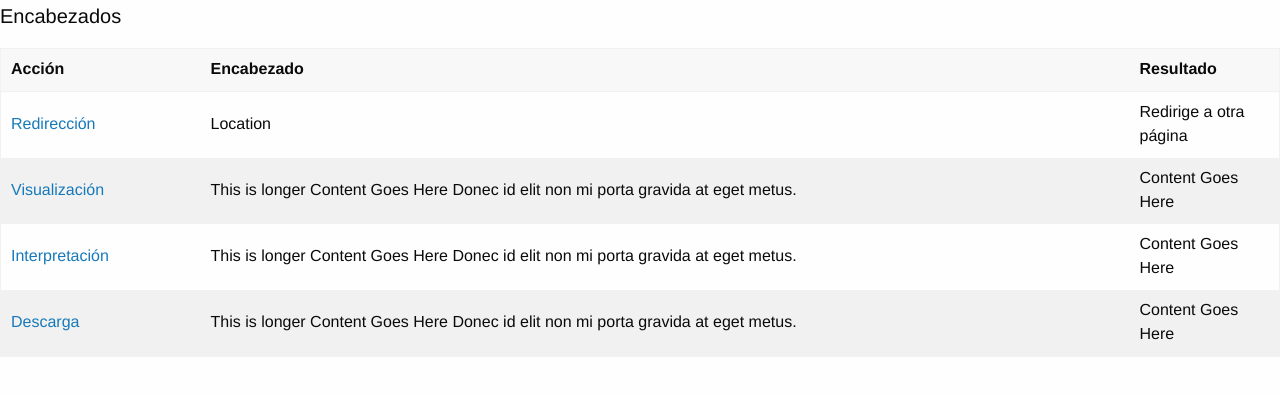
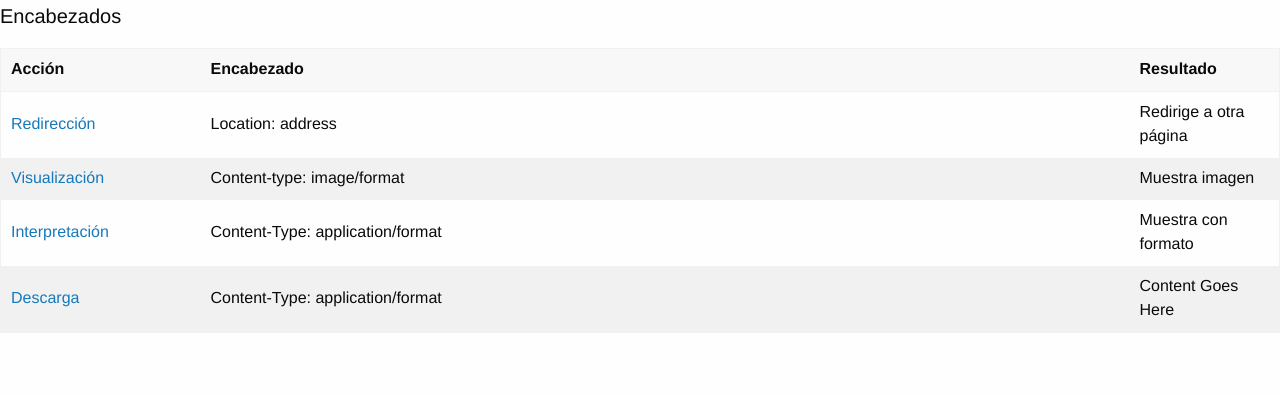
Before and after one commit to GeorgeAngaraTave/Curso_PHP, a PHP site: page / in a window 1280 px wide. Shown: the top 396 px of the page. Run offline with PHP 8.4, Linux system fonts and the light colour scheme; some libraries are stand-ins or nearby versions.

Commit message:
Headers initial file

```diff
--- a/encabezados/inicial/index.php
+++ b/encabezados/inicial/index.php
@@ -67,22 +67,22 @@ if( $action )
           <tbody>
             <tr>
               <td><a href="./index.php?action=redirect">Redirección</a></td>
-              <td>Location</td>
+              <td>Location: address</td>
               <td>Redirige a otra página</td>
             </tr>
             <tr>
               <td><a href="./index.php?action=render">Visualización</a></td>
-              <td>This is longer Content Goes Here Donec id elit non mi porta gravida at eget metus.</td>
-              <td>Content Goes Here</td>
+              <td>Content-type: image/format</td>
+              <td>Muestra imagen</td>
             </tr>
             <tr>
               <td><a href="./index.php?action=parse">Interpretación</a></td>
-              <td>This is longer Content Goes Here Donec id elit non mi porta gravida at eget metus.</td>
-              <td>Content Goes Here</td>
+              <td>Content-Type: application/format</td>
+              <td>Muestra con formato</td>
             </tr>
             <tr>
               <td><a href="./index.php?action=download">Descarga</a></td>
-              <td>This is longer Content Goes Here Donec id elit non mi porta gravida at eget metus.</td>
+              <td>Content-Type: application/format</td>
               <td>Content Goes Here</td>
             </tr>
           </tbody>
```
